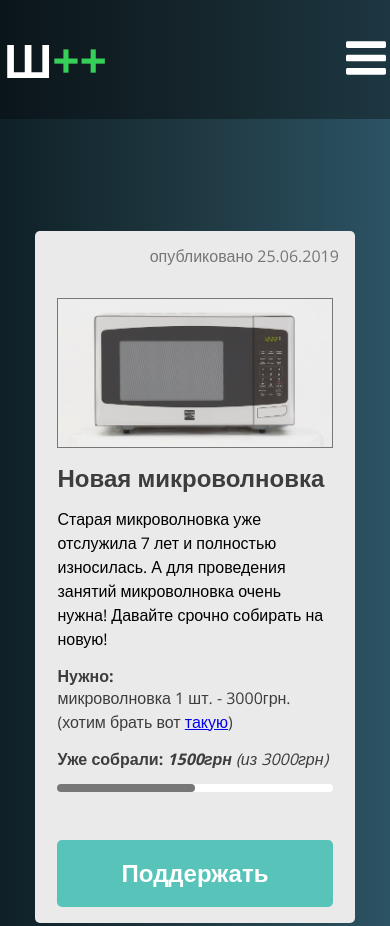
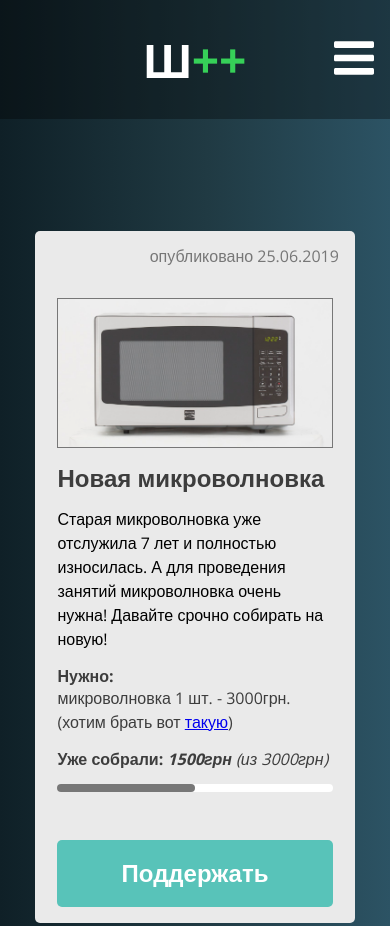
Before and after one commit to vechniymuzikant/vechniymuzikant.github.io, a website: page index.html in a window 390 px wide. Shown: the top 926 px of the page. Drawn offline with nearby package versions, Linux system fonts and the light colour scheme.

Commit message:
Update main.css

```diff
--- a/css/main.css
+++ b/css/main.css
@@ -287,15 +287,18 @@ main .content .post .btn a {
 @media screen and (max-width: 768px) {
     header .box-1 {
         align-items: center;
-        justify-content: space-between;
+        justify-content: center;
     }
 
     header .burger {
         display: block;
+        position: absolute;
+        right: 1em;
     }
 
     header .box-1 .title {
         display: none;
+
     }
 
     header .box-1 .logo {
```
